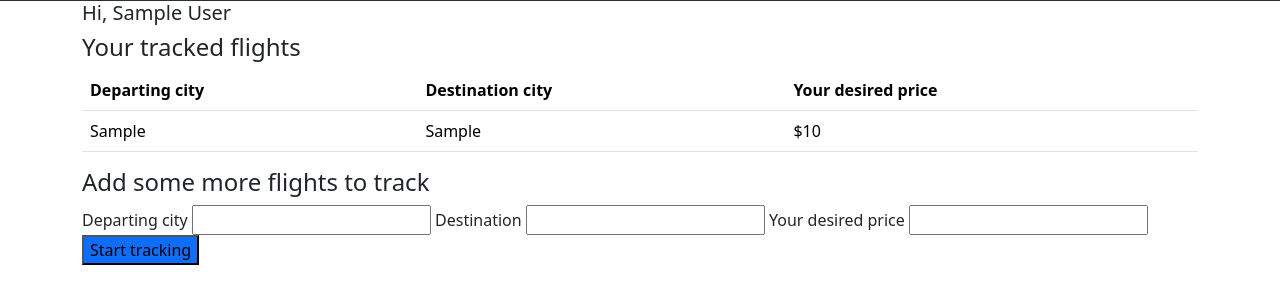
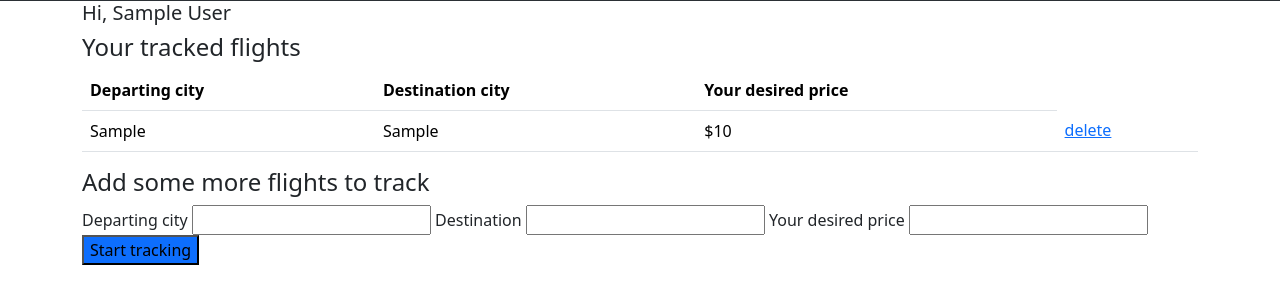
Before and after one commit to grbellar/flight-deals-finder, a Flask app: page /your-flights in a window 1280 px wide. Shown: the part 55-359 px from the top of the page. Run offline with Flask 3, Linux system fonts and the light colour scheme; a user stored in the database is signed in; tables that the repository leaves empty hold one stand-in row (values such as "Sample post").

Commit message:
Add delete flight ui

```diff
--- a/database_setup.py
+++ b/database_setup.py
@@ -18,7 +18,6 @@ class User(UserMixin, db.Model, Base):
     flights = relationship("FlightTrack", back_populates='user')
 
 
-
 class FlightTrack(db.Model, Base):
     __tablename__ = 'tracking'
     id = db.Column(db.Integer, primary_key=True)
--- a/server.py
+++ b/server.py
@@ -29,7 +29,6 @@ with app.app_context():
 @login_manager.user_loader
 def load_user(user_id):
     return db.session.get(User, user_id)
-
 
 
 @app.route("/")
@@ -85,7 +84,7 @@ def logout():
     return redirect(url_for('home'))
 
 
-@app.route('/your-flights', methods=['POST', 'GET'])  # should probably seperate this out at some point
+@app.route('/your-flights', methods=['POST', 'GET'])  # should probably separate this out at some point
 @login_required
 def view_tracking():
     form = AddFlightTracking()
@@ -105,7 +104,14 @@ def view_tracking():
     return render_template('user-flights.html', form=form)
 
 
-# TODO: Add a 'lowest price so far' page that displays the lowest price we have found for the user's desired city. Would be v cool.
+@app.route('/delete-flight/<flight_id>')
+def delete_flight(flight_id):
+    print(flight_id)
+    return redirect(url_for('delete_flight'))
+
+
+# TODO: Add a 'lowest price so far' page that displays the lowest price we have found for the user's desired city.
+#  Would be v cool.
 
 if __name__ == "__main__":
     app.run(debug=True)
--- a/templates/user-flights.html
+++ b/templates/user-flights.html
@@ -24,6 +24,7 @@
                     <td>{{ flight.departing }}</td>
                     <td>{{ flight.destination }}</td>
                     <td>${{ flight.price }}</td>
+                    <td><a href="{{ url_for('delete_flight', flight_id=flight.id) }}" class="button">delete</a></td>
                 </tr>
                 {% endfor %}
             </tbody>
```
